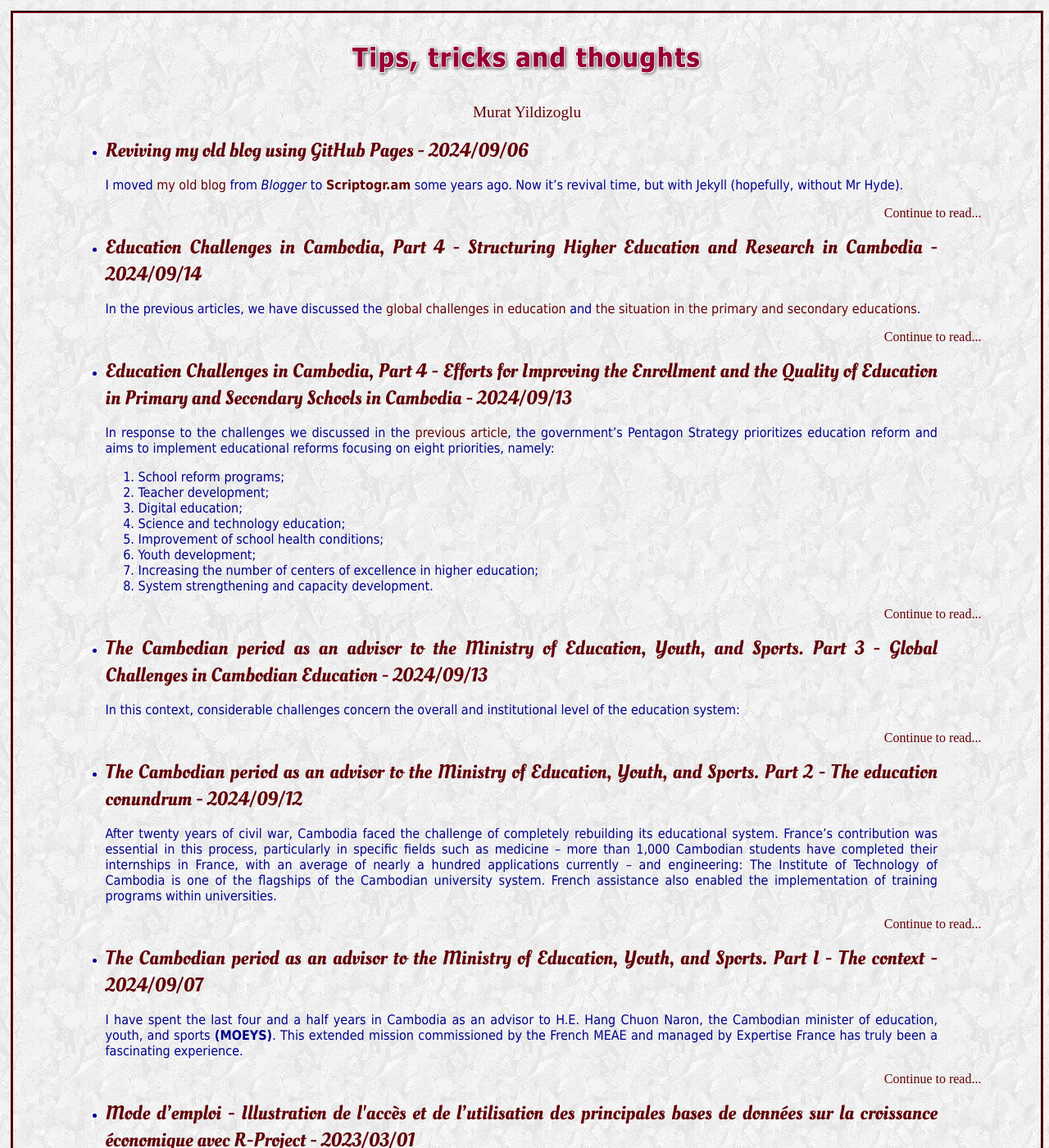
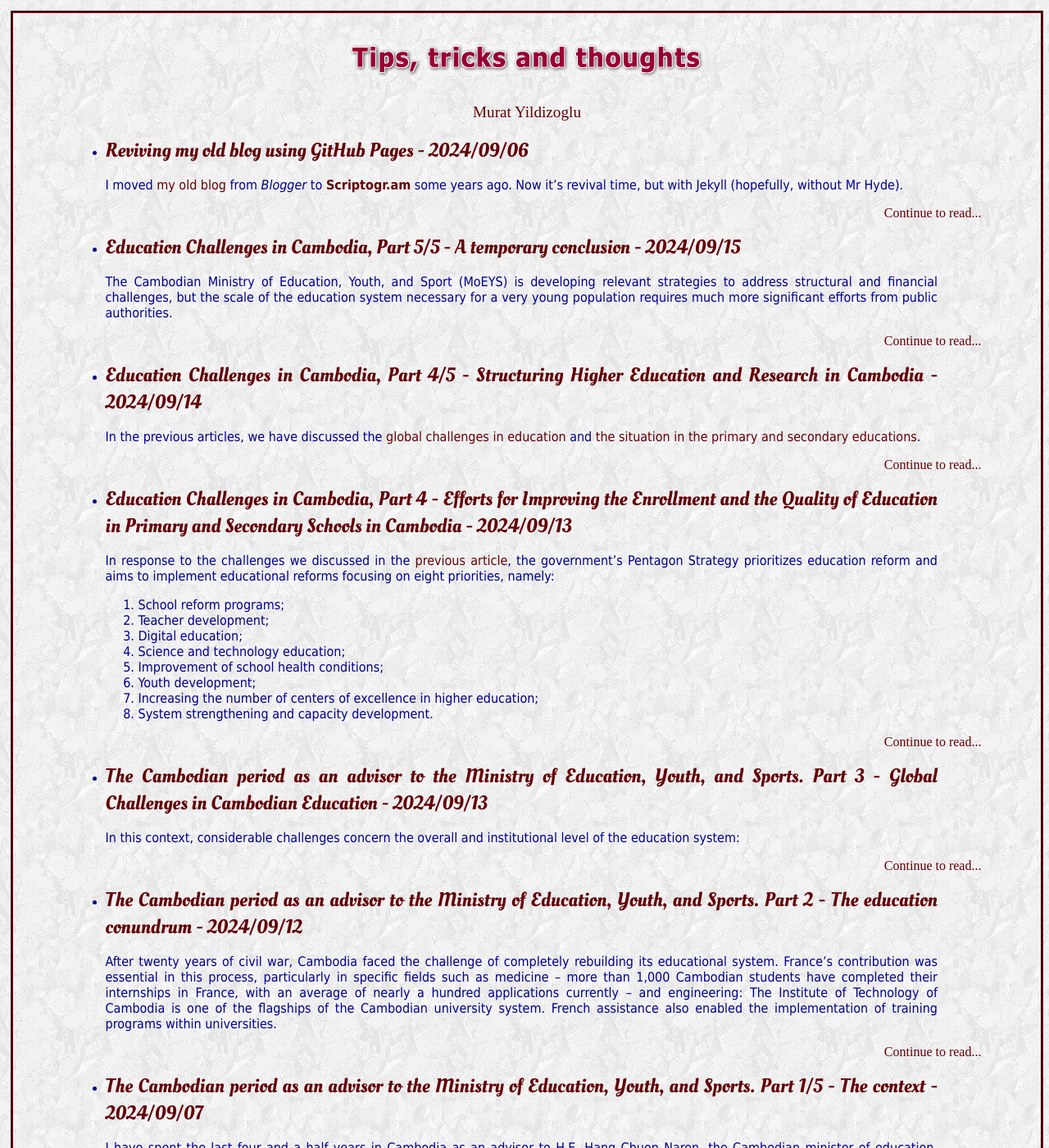
Before and after one commit to myildi/myildi.github.io, a Jekyll site: the page built from index.html, in a window 1280 px wide and 1400 px high. Shown: the whole window at 82% size. Built offline with Jekyll 4.4.1, drawn with Linux system fonts in a browser that asks for light colours.

Commit message:
Cambodia update

```diff
--- a/_posts/2024-09-14-higher-education.md
+++ b/_posts/2024-09-14-higher-education.md
@@ -1,6 +1,6 @@
 ---
 layout: post
-title: Education Challenges in Cambodia, Part 4 - Structuring Higher Education and Research in Cambodia
+title: Education Challenges in Cambodia, Part 4/5 - Structuring Higher Education and Research in Cambodia
 tags: Cambodia MOEYS Education ETI
 ---
 
--- a/_drafts/cambodia-conclusion.md
+++ b/_posts/2024-09-15-Cambodia-education-5-conclusion.md
@@ -4,12 +4,12 @@ title: Education Challenges in Cambodia, Part 5/5 - A temporary conclusion
 tags: Cambodia MOEYS Education ETI
 ---
 
-The Cambodian Ministry of Education, Youth, and Sport (MoEYS) is developing relevant strategies to address structural and financial challenges, but the scale of the education system resulting from a very young population requires much more significant efforts from public authorities.
+The Cambodian Ministry of Education, Youth, and Sport (MoEYS) is developing relevant strategies to address structural and financial challenges, but the scale of the education system necessary for a very young population requires much more significant efforts from public authorities.
 
 **Education has been rising in national priorities in recent years**, but public authorities do not yet seem ready to fully commit to a path compatible with the announced development goals. The inadequacies of the education system have significant consequences in terms of human resources:
 
-- 89% of jobs currently correspond to very low qualifications
-- 50% of companies report major difficulties in recruiting for medium-skilled positions, such as technician roles
+- 89% of jobs currently correspond to very low qualifications;
+- 50% of companies report significant difficulties in recruiting for medium-skilled positions, such as technician roles.
 
 **Significant resources are still needed** to generalize the implementation of reforms envisioned for primary and secondary levels. Despite two successive World Bank loans, the restructuring of higher education is not yet included in urgent priorities.
 
--- a/_posts/2024-09-7-Cambodia-period-I.md
+++ b/_posts/2024-09-7-Cambodia-period-I.md
@@ -1,6 +1,6 @@
 ---
 layout: post
-title: The Cambodian period as an advisor to the Ministry of Education, Youth, and Sports. Part I - The context
+title: The Cambodian period as an advisor to the Ministry of Education, Youth, and Sports. Part 1/5 - The context
 tags: Cambodia MOEYS Education ETI
 ---
 
```
